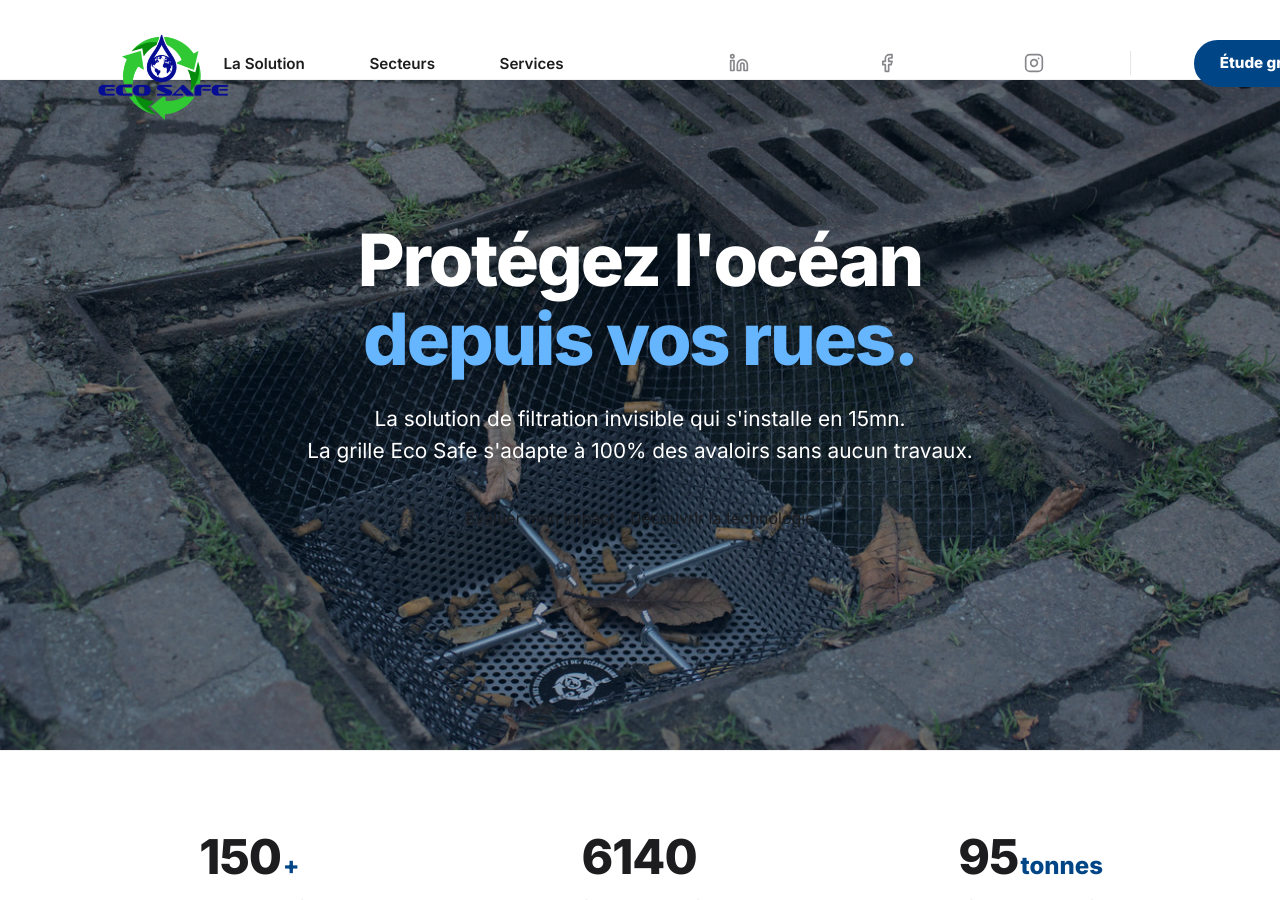
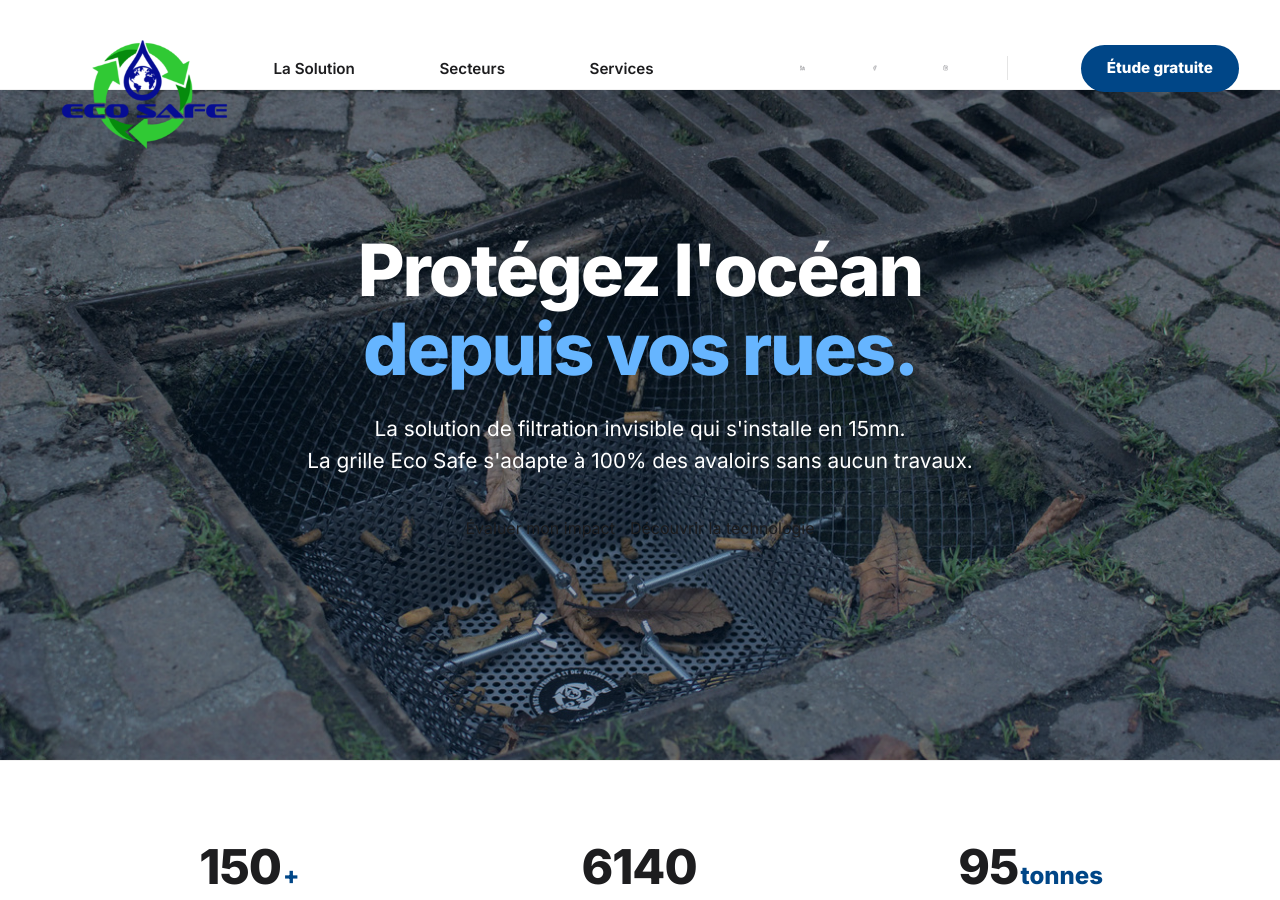
Before and after one commit to DuvalDVL/ecosafe, a Jekyll site: the page built from index.html, in a window 1280 px wide and 900 px high. Built offline with Jekyll 4.4.1, drawn with Linux system fonts in a browser that asks for light colours.

Commit message:
Update style.css

```diff
--- a/assets/css/style.css
+++ b/assets/css/style.css
@@ -31,7 +31,7 @@ body {
 a { text-decoration: none; color: inherit; }
 
 /* =========================================
-   HEADER & LOGO (Dimensions & Alignements corrigés)
+   HEADER & LOGO (Version Blindée & Forcée)
    ========================================= */
 
 html, body {
@@ -40,11 +40,11 @@ html, body {
 
 .site-header {
   background: var(--bg-white);
-  height: 80px;
+  height: 90px; /* On passe à 90px pour que le texte du logo respire mieux */
   position: relative;
   z-index: 999;
   border-bottom: 1px solid rgba(0,0,0,0.05);
-  width: 100%; /* S'assure que le header ne dépasse pas de l'écran */
+  width: 100%;
 }
 
 .header-flex {
@@ -52,23 +52,25 @@ html, body {
   align-items: center;
   justify-content: space-between;
   height: 100%;
-  padding: 0 20px; /* <-- AJOUT : Crée des marges de sécurité à gauche et à droite */
+  padding: 0 40px !important; /* FORCE 40px de marge pour décoller le bouton du bord droit */
+  max-width: 1400px;
+  margin: 0 auto;
 }
 
 /* --- LE LOGO --- */
 .site-header .logo {
   display: block;
   position: relative;
-  width: 120px; /* Cale fortement réduite pour laisser de la place au bouton à droite */
+  width: 180px;
   height: 100%;
   flex-shrink: 0;
 }
 
 .site-header .logo-img {
   position: absolute;
-  top: -2px; /* <-- On le descend un peu pour que le haut du texte bleu respire */
-  left: 20px; /* On l'aligne avec la marge de 20px qu'on vient de créer au-dessus */
-  height: 110px;
+  top: 0px !important; /* FORCE le haut du logo à s'aligner avec le haut de l'écran */
+  left: 0;
+  height: 140px !important; /* Déborde de 50px vers le bas (140 - 90) */
   width: auto;
   max-width: none;
   z-index: 1000;
@@ -78,14 +80,14 @@ html, body {
 .main-nav ul {
   display: flex;
   align-items: center;
-  gap: 30px;
+  gap: 40px !important;
   margin: 0 !important;
-  padding: 0;
+  padding: 0 !important;
 }
 
 .main-nav li {
   list-style: none;
-  margin: 0;
+  margin: 0 !important;
 }
 
 .main-nav a {
@@ -105,7 +107,7 @@ html, body {
 .header-actions {
   display: flex;
   align-items: center;
-  gap: 15px; /* Espace contrôlé entre les réseaux et le bouton */
+  gap: 25px !important;
   flex-shrink: 0;
 }
 
@@ -113,17 +115,19 @@ html, body {
 .header-social {
   display: flex;
   align-items: center;
-  gap: 10px; /* Espace fixe entre les icônes */
+  gap: 8px !important; /* FORCE l'espacement réduit */
 }
 
 .header-social a {
   color: #b1b1b6;
   transition: color 0.3s ease;
-  display: flex;
+  display: inline-flex !important;
   align-items: center;
   justify-content: center;
-  margin: 0 !important; /* <-- FORCE l'annulation des marges fantômes */
-  padding: 0 !important; /* <-- FORCE l'annulation des espacements fantômes */
+  margin: 0 !important; /* DÉTRUIT les marges par défaut du thème */
+  padding: 0 !important; /* DÉTRUIT les espacements par défaut du thème */
+  width: 24px !important;
+  height: 24px !important;
 }
 
 .header-social a:hover {
@@ -131,25 +135,27 @@ html, body {
 }
 
 .header-social svg {
-  width: 20px;
-  height: 20px;
+  width: 20px !important;
+  height: 20px !important;
+  display: block;
 }
 
 /* --- BOUTON CTA --- */
 .btn.btn-small {
-  padding: 10px 24px;
-  font-size: 0.95rem;
-  font-weight: 700;
-  background: var(--eco-blue);
+  padding: 10px 24px !important;
+  font-size: 0.95rem !important;
+  font-weight: 700 !important;
+  background: var(--eco-blue) !important;
   color: #fff !important;
-  border-radius: 50px;
-  border: 2px solid var(--eco-blue);
-  white-space: nowrap;
+  border-radius: 50px !important;
+  border: 2px solid var(--eco-blue) !important;
+  white-space: nowrap !important;
   transition: background 0.3s ease, color 0.3s ease;
+  margin: 0 !important;
 }
 
 .btn.btn-small:hover {
-  background: #003060;
+  background: #003060 !important;
 }
 
 /* =========================================
```
